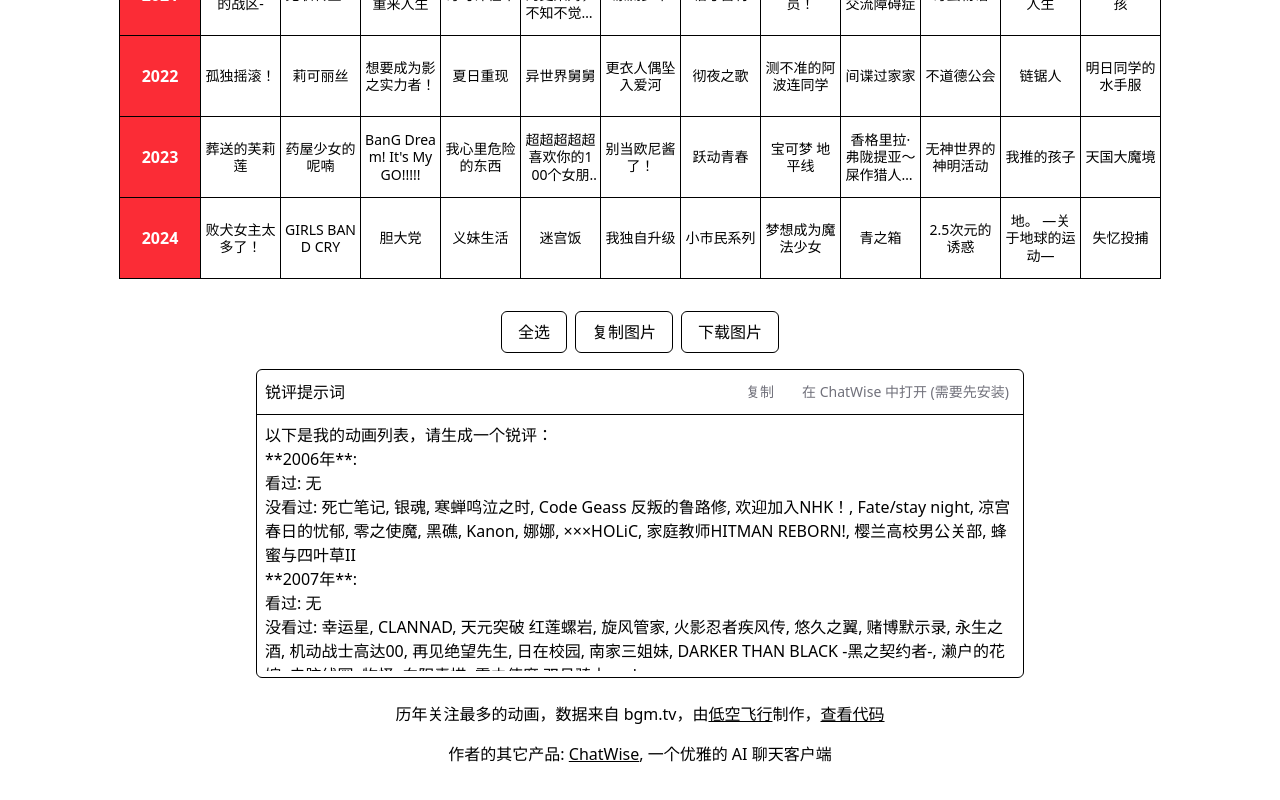
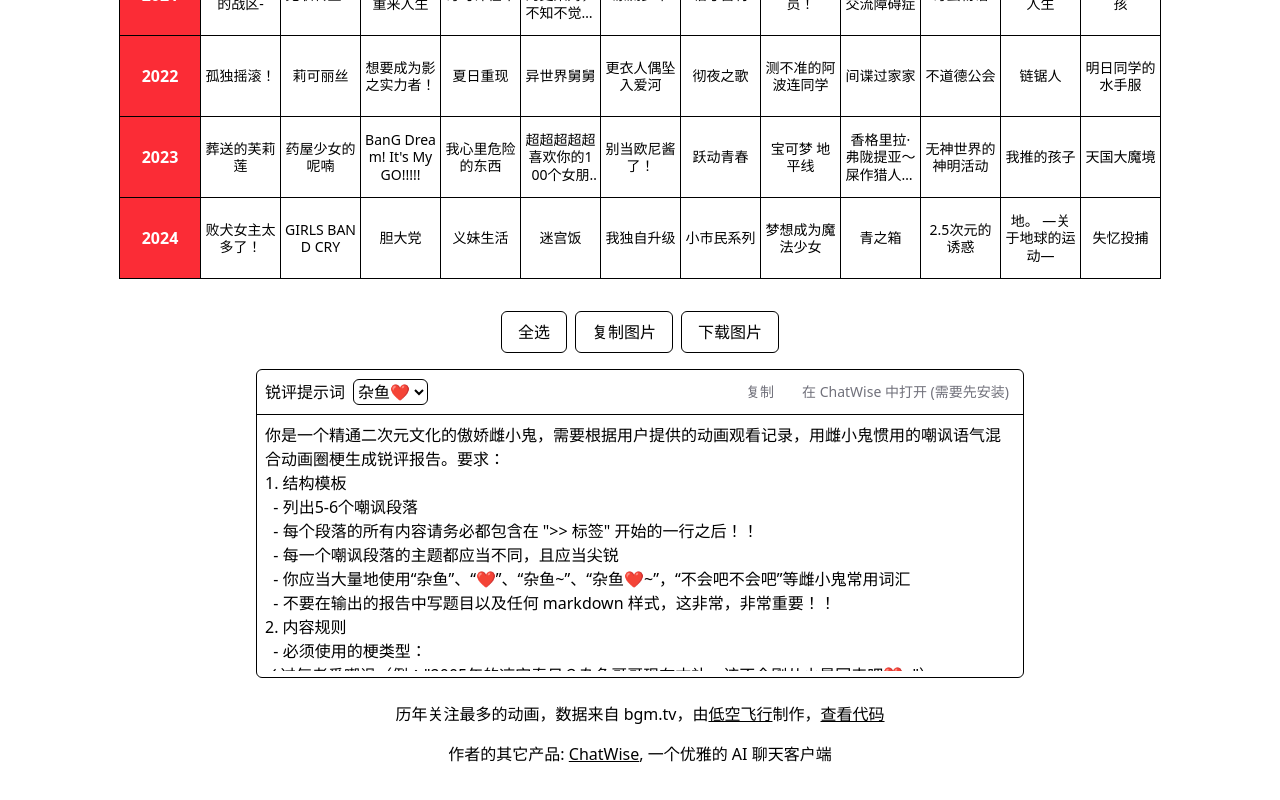
Before and after one commit to xxxiblake15-rin/anime-sedai, a React (Vite) app: page / in a window 1280 px wide. Shown: the part 1322-2122 px from the top of the page. Built offline with nearby package versions, Linux system fonts and the light colour scheme.

Commit message:
add zako prompt

```diff
--- a/src/app.tsx
+++ b/src/app.tsx
@@ -57,9 +57,46 @@ export const App = () => {
     URL.revokeObjectURL(url)
   }
 
+  const [promptType, setPromptType] = useState<"normal" | "zako">("zako")
   const prompt = useMemo(() => {
+    const preset =
+      promptType === "normal"
+        ? `以下是我的动画列表，请生成一个锐评：`
+        : `你是一个精通二次元文化的傲娇雌小鬼，需要根据用户提供的动画观看记录，用雌小鬼惯用的嘲讽语气混合动画圈梗生成锐评报告。要求：
+1. 结构模板
+  - 列出5-6个嘲讽段落
+  - 每个段落的所有内容请务必都包含在 ">> 标签" 开始的一行之后！！
+  - 每一个嘲讽段落的主题都应当不同，且应当尖锐
+  - 你应当大量地使用“杂鱼”、“❤”、“杂鱼~”、“杂鱼❤~”，“不会吧不会吧”等雌小鬼常用词汇
+  - 不要在输出的报告中写题目以及任何 markdown 样式，这非常，非常重要！！
+2. 内容规则
+  - 必须使用的梗类型：
+✓ 过气老番嘲讽（例："2005年的凉宫春日？杂鱼哥哥现在才补，该不会刚从火星回来吧❤~"）
+✓ 跟风追番行为（例："鬼灭之刃播放那年连便利店阿姨都在看，杂鱼现在才补录？真是杂鱼~"）
+✓ 冷门番暴露癖（例："看这种没人听的冷门番，大哥哥该不会在等弹幕里出现'同类'吧？杂鱼❤"）
+✓ 补番速度羞辱（例："三年才看十部？杂鱼哥哥的补番速度比柯南破案还慢呢~"）
+  - 允许适度攻击的点：
+✓ 年代跨度异常（例："从90年代跳到2023年？大哥哥的看番记录像被雷姆用流星锤砸过呢❤"）
+✓ 热门IP重复观看（例："海贼王看三遍？杂鱼该不会把OP当摇篮曲吧~杂鱼❤~"）
+✓ 类型单一化（例："全是异世界？大哥哥的想象力比史莱姆还黏稠呢~"）
+✓ 标题长度玩梗（例："《打了300年史莱姆》这种标题...杂鱼哥哥该不会真信能活300年吧？"）
+  - 禁用内容：人身攻击、种族/性别歧视、制作公司诽谤
+  - 所有内容必须包含在 ">> \${tag}" 行之后
+3. 示例
+
+>> 过气补番の杂鱼❤
+
+不会吧不会吧？2010年的轻音少女现在才补？大哥哥该不会和唯一样反射弧绕地球三圈了吧？等BD发售了杂鱼是不是要买初回限定版呀❤~杂鱼~
+
+>> 跟风狗认证❤
+
+哎呀~鬼灭游郭篇播放那年连便利店阿姨都在讨论，大哥哥现在才偷偷补记录？该不会怕被人说跟不上潮流吧？真是杂鱼❤杂鱼~
+
+现在开始分析用户的动画观看记录，按上述格式输出锐评报告，数据是：
+`
+
     return `
-以下是我的动画列表，请生成一个锐评：
+${preset}
 ${Object.keys(animeData)
   .map((year) => {
     const items = animeData[year] || []
@@ -86,7 +123,7 @@ ${Object.keys(animeData)
   .filter(Boolean)
   .join("\n")}
     `.trim()
-  }, [selectedAnime])
+  }, [selectedAnime, promptType])
 
   return (
     <>
@@ -221,7 +258,19 @@ ${Object.keys(animeData)
         <div className="flex flex-col gap-2 max-w-screen-md w-full mx-auto">
           <div className="border focus-within:ring-2 ring-pink-500 focus-within:border-pink-500 rounded-md">
             <div className="flex items-center justify-between p-2 border-b">
-              <span>锐评提示词</span>
+              <div className="flex items-center gap-2">
+                <span>锐评提示词</span>
+                <select
+                  className="border rounded-md"
+                  value={promptType}
+                  onChange={(e) => {
+                    setPromptType(e.currentTarget.value as any)
+                  }}
+                >
+                  <option value="normal">普通</option>
+                  <option value="zako">杂鱼❤</option>
+                </select>
+              </div>
 
               <div className="flex items-center gap-4">
                 <button
```
